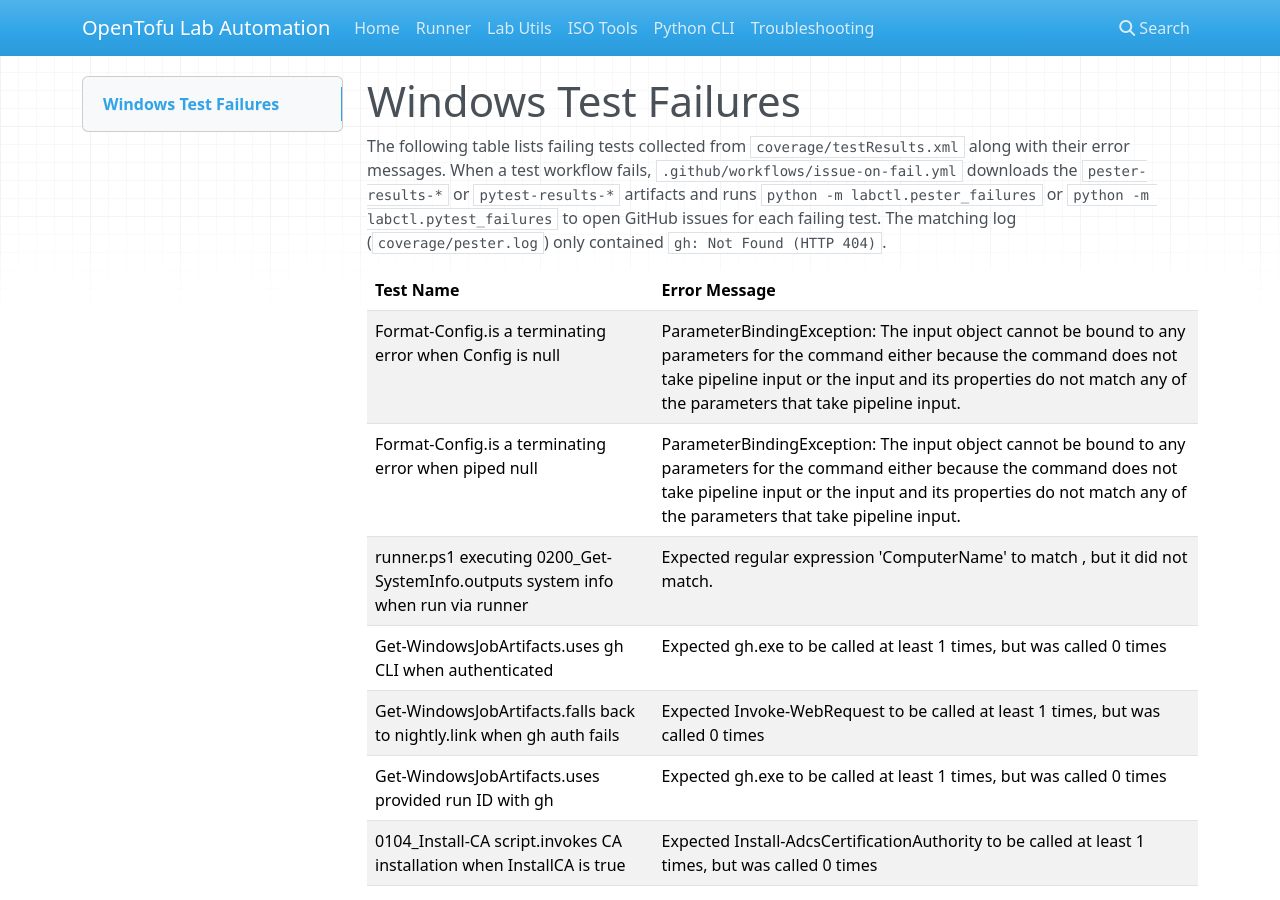
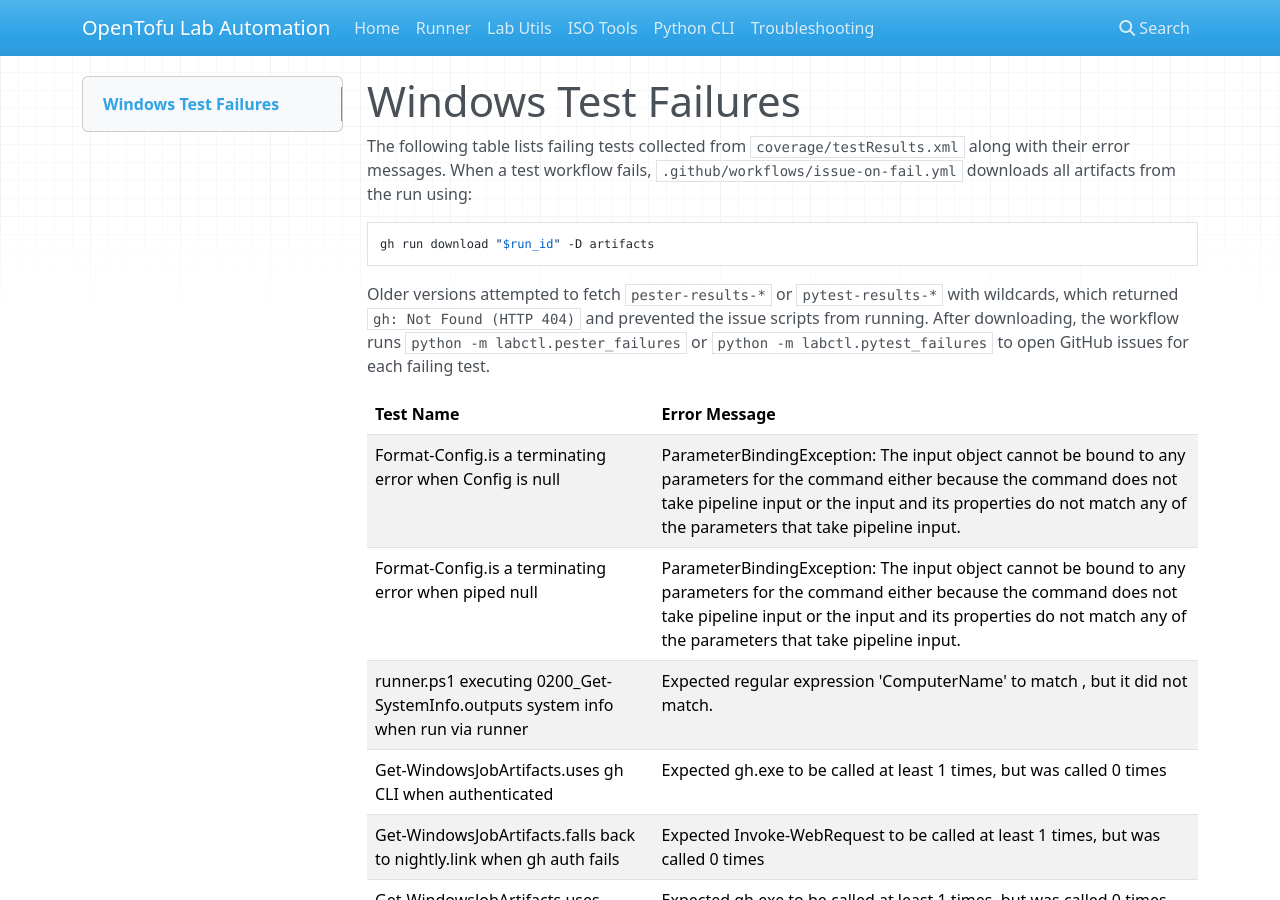
Before and after one commit to wizzense/opentofu-lab-automation, an MkDocs documentation site: the page built from docs/windows-test-failures.md, in a window 1280 px wide and 900 px high. Built offline with MkDocs 1.6.1, drawn with Linux system fonts in a browser that asks for light colours; nearby versions of some CDN libraries.

Commit message:
fix issue workflow artifact download

````diff
--- a/docs/windows-test-failures.md
+++ b/docs/windows-test-failures.md
@@ -1,6 +1,12 @@
 # Windows Test Failures
 
-The following table lists failing tests collected from `coverage/testResults.xml` along with their error messages. When a test workflow fails, `.github/workflows/issue-on-fail.yml` downloads the `pester-results-*` or `pytest-results-*` artifacts and runs `python -m labctl.pester_failures` or `python -m labctl.pytest_failures` to open GitHub issues for each failing test. The matching log (`coverage/pester.log`) only contained `gh: Not Found (HTTP 404)`.
+The following table lists failing tests collected from `coverage/testResults.xml` along with their error messages. When a test workflow fails, `.github/workflows/issue-on-fail.yml` downloads all artifacts from the run using:
+
+```
+gh run download "$run_id" -D artifacts
+```
+
+Older versions attempted to fetch `pester-results-*` or `pytest-results-*` with wildcards, which returned `gh: Not Found (HTTP 404)` and prevented the issue scripts from running. After downloading, the workflow runs `python -m labctl.pester_failures` or `python -m labctl.pytest_failures` to open GitHub issues for each failing test.
 
 | Test Name | Error Message |
 |-----------|--------------|
````
Also changed, not shown: 1 other file.
